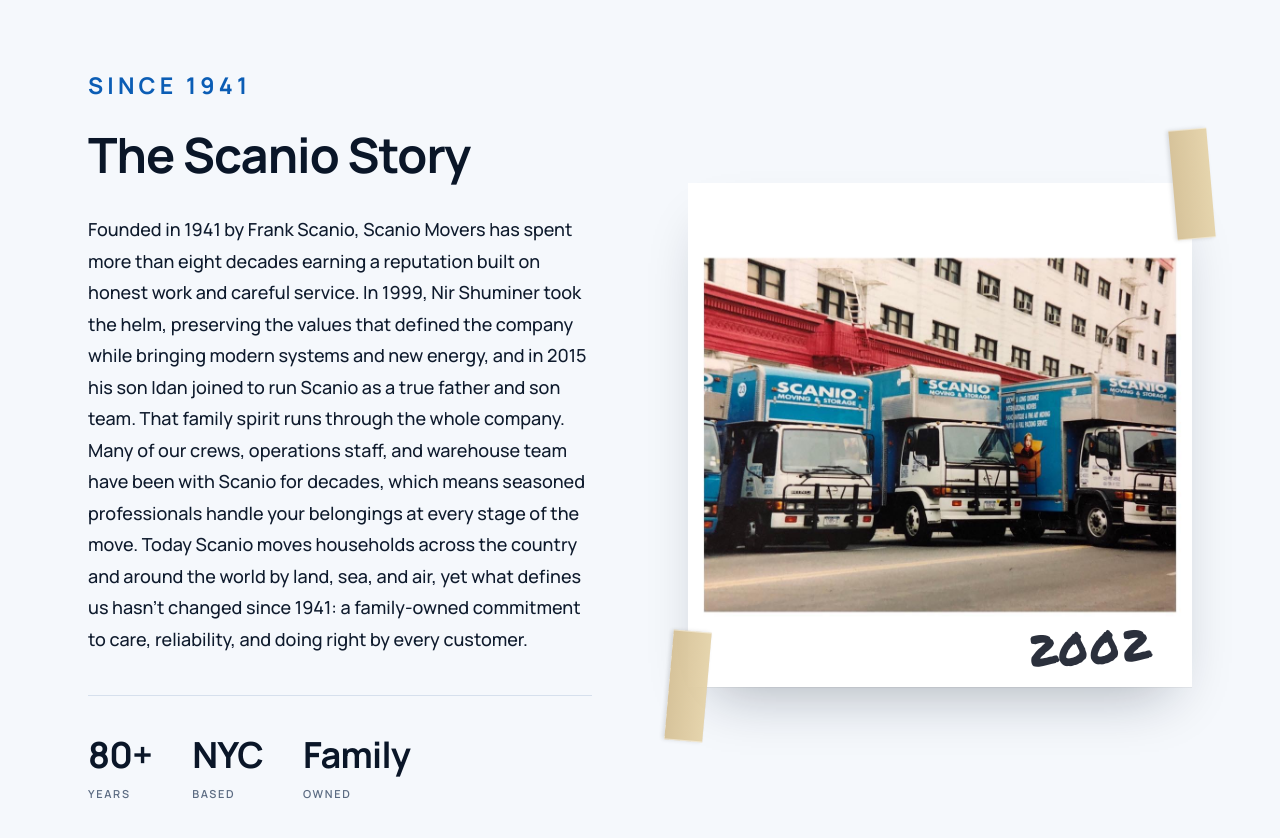
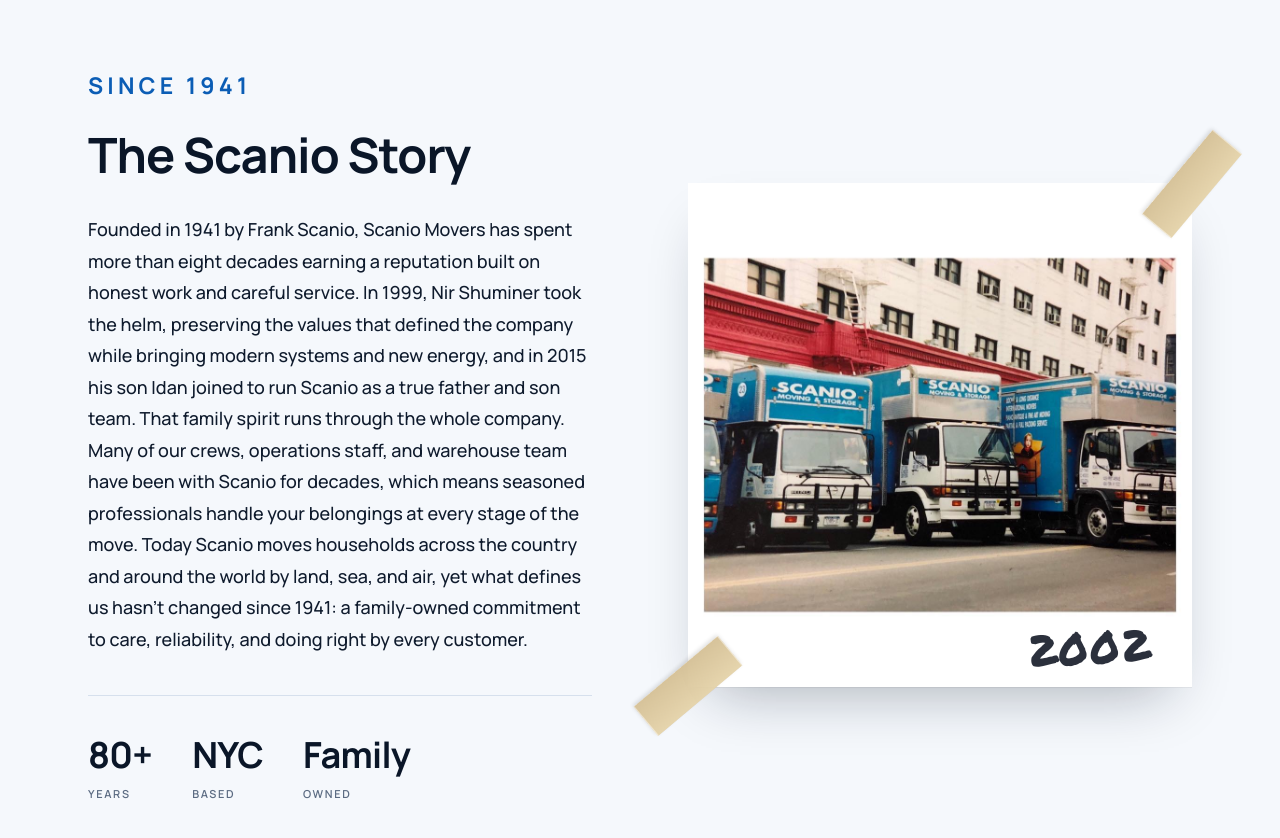
Before and after one commit to ScanioMoving/Test-WEB, a Next.js app: page / in a window 1280 px wide. Shown: the part 2460-3298 px from the top of the page. Built offline with nearby package versions, Linux system fonts and the light colour scheme.

Commit message:
Polaroid tape: rotate both strips +45° (85→130, 95→140)

```diff
--- a/src/app/page.tsx
+++ b/src/app/page.tsx
@@ -843,7 +843,7 @@
                     height: "38px",
                     background:
                       "linear-gradient(180deg, rgba(228,210,168,0.94) 0%, rgba(212,191,148,0.94) 100%)",
-                    transform: "rotate(85deg)",
+                    transform: "rotate(130deg)",
                     boxShadow: "0 2px 4px rgba(0,0,0,0.12)",
                     borderLeft: "1px solid rgba(255,255,255,0.45)",
                     borderRight: "1px solid rgba(255,255,255,0.45)",
@@ -861,7 +861,7 @@
                     height: "38px",
                     background:
                       "linear-gradient(180deg, rgba(228,210,168,0.94) 0%, rgba(212,191,148,0.94) 100%)",
-                    transform: "rotate(95deg)",
+                    transform: "rotate(140deg)",
                     boxShadow: "0 2px 4px rgba(0,0,0,0.12)",
                     borderLeft: "1px solid rgba(255,255,255,0.45)",
                     borderRight: "1px solid rgba(255,255,255,0.45)",
```
